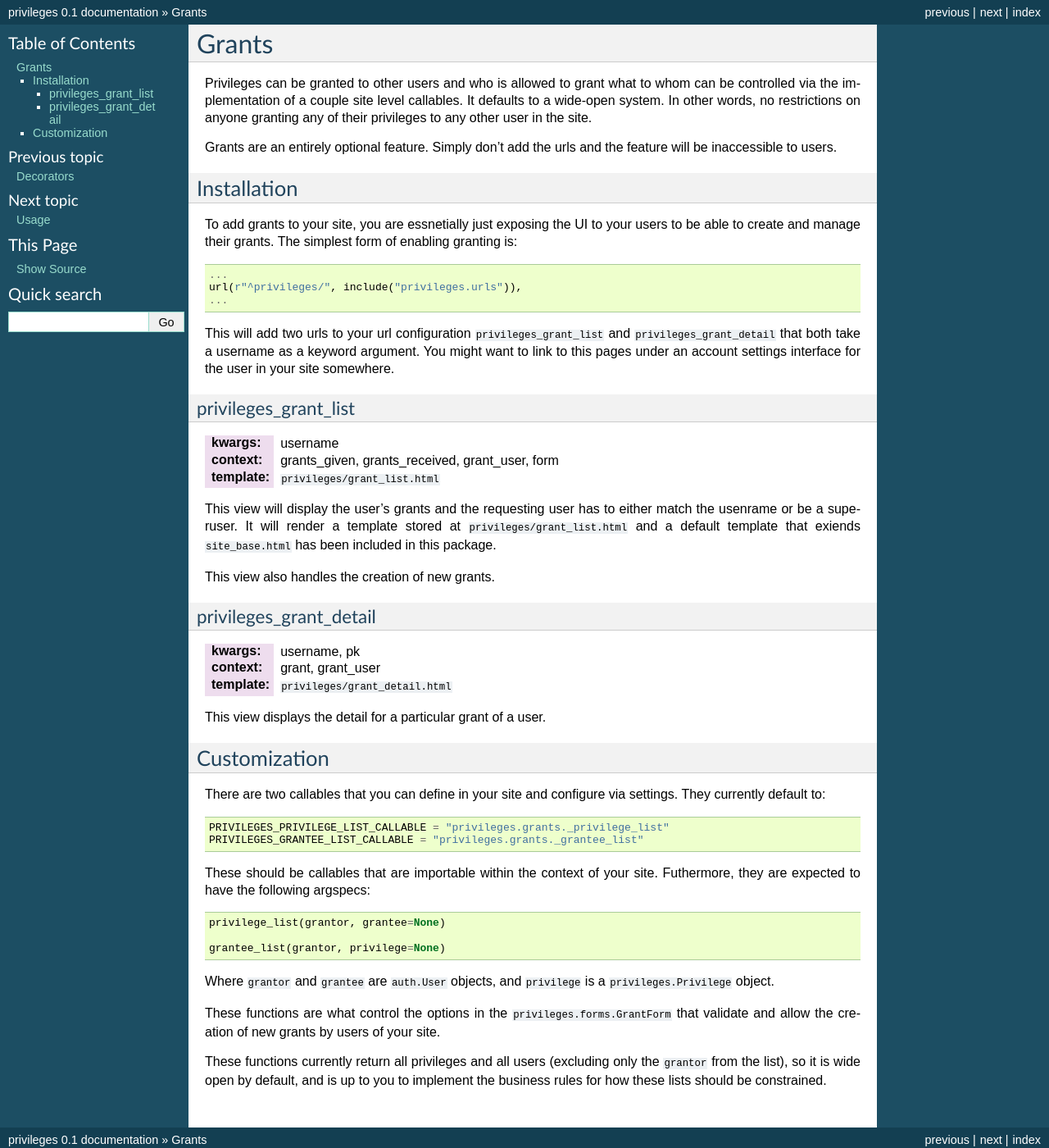
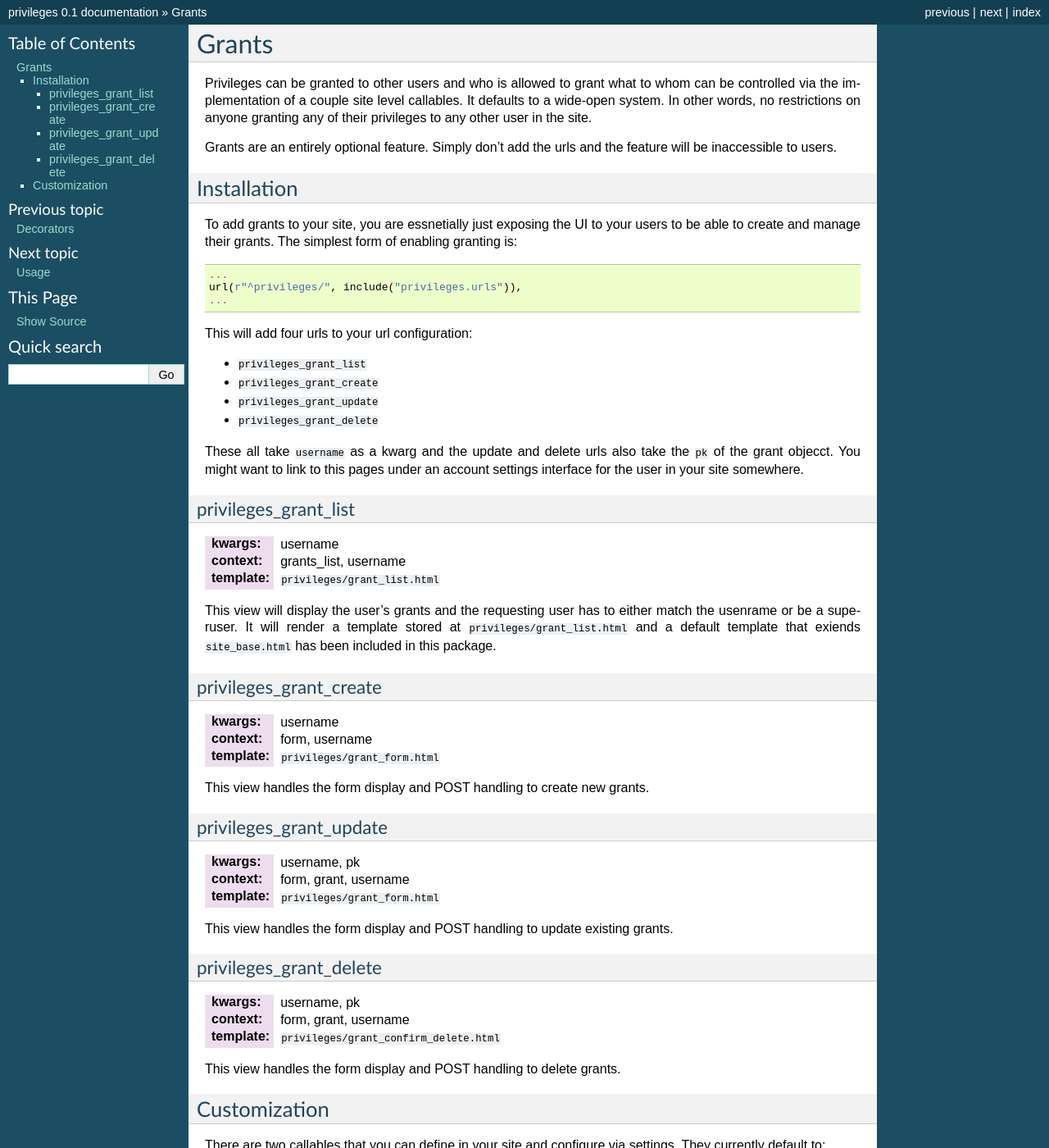
Before and after one commit to eldarion/privileges, a Sphinx documentation site: the page built from docs/grants.rst, in a window 1280 px wide and 1400 px high. Shown: the whole window at 82% size. Built offline with Sphinx 7.4.7, drawn with Linux system fonts in a browser that asks for light colours.

Commit message:
Update grants documentation

```diff
--- a/docs/grants.rst
+++ b/docs/grants.rst
@@ -24,17 +24,23 @@ enabling granting is::
     url(r"^privileges/", include("privileges.urls")),
     ...
 
-This will add two urls to your url configuration ``privileges_grant_list``
-and ``privileges_grant_detail`` that both take a username as a keyword
-argument. You might want to link to this pages under an account settings
-interface for the user in your site somewhere.
+This will add four urls to your url configuration:
+
+* ``privileges_grant_list``
+* ``privileges_grant_create``
+* ``privileges_grant_update``
+* ``privileges_grant_delete``
+
+These all take ``username`` as a kwarg and the update and delete urls also take
+the ``pk`` of the grant objecct. You might want to link to this pages under an
+account settings interface for the user in your site somewhere.
 
 
 privileges_grant_list
 ^^^^^^^^^^^^^^^^^^^^^
 
 :kwargs: username
-:context: grants_given, grants_received, grant_user, form
+:context: grants_list, username
 :template: ``privileges/grant_list.html``
 
 This view will display the user's grants and the requesting user has to
@@ -42,17 +48,35 @@ either match the usenrame or be a superuser. It will render a template
 stored at ``privileges/grant_list.html`` and a default template that
 exiends ``site_base.html`` has been included in this package.
 
-This view also handles the creation of new grants.
+
+privileges_grant_create
+^^^^^^^^^^^^^^^^^^^^^^^
+
+:kwargs: username
+:context: form, username
+:template: ``privileges/grant_form.html``
+
+This view handles the form display and POST handling to create new grants.
 
 
-privileges_grant_detail
+privileges_grant_update
 ^^^^^^^^^^^^^^^^^^^^^^^
 
 :kwargs: username, pk
-:context: grant, grant_user
-:template: ``privileges/grant_detail.html``
+:context: form, grant, username
+:template: ``privileges/grant_form.html``
 
-This view displays the detail for a particular grant of a user.
+This view handles the form display and POST handling to update existing grants.
+
+
+privileges_grant_delete
+^^^^^^^^^^^^^^^^^^^^^^^
+
+:kwargs: username, pk
+:context: form, grant, username
+:template: ``privileges/grant_confirm_delete.html``
+
+This view handles the form display and POST handling to delete grants.
 
 
 Customization
```
